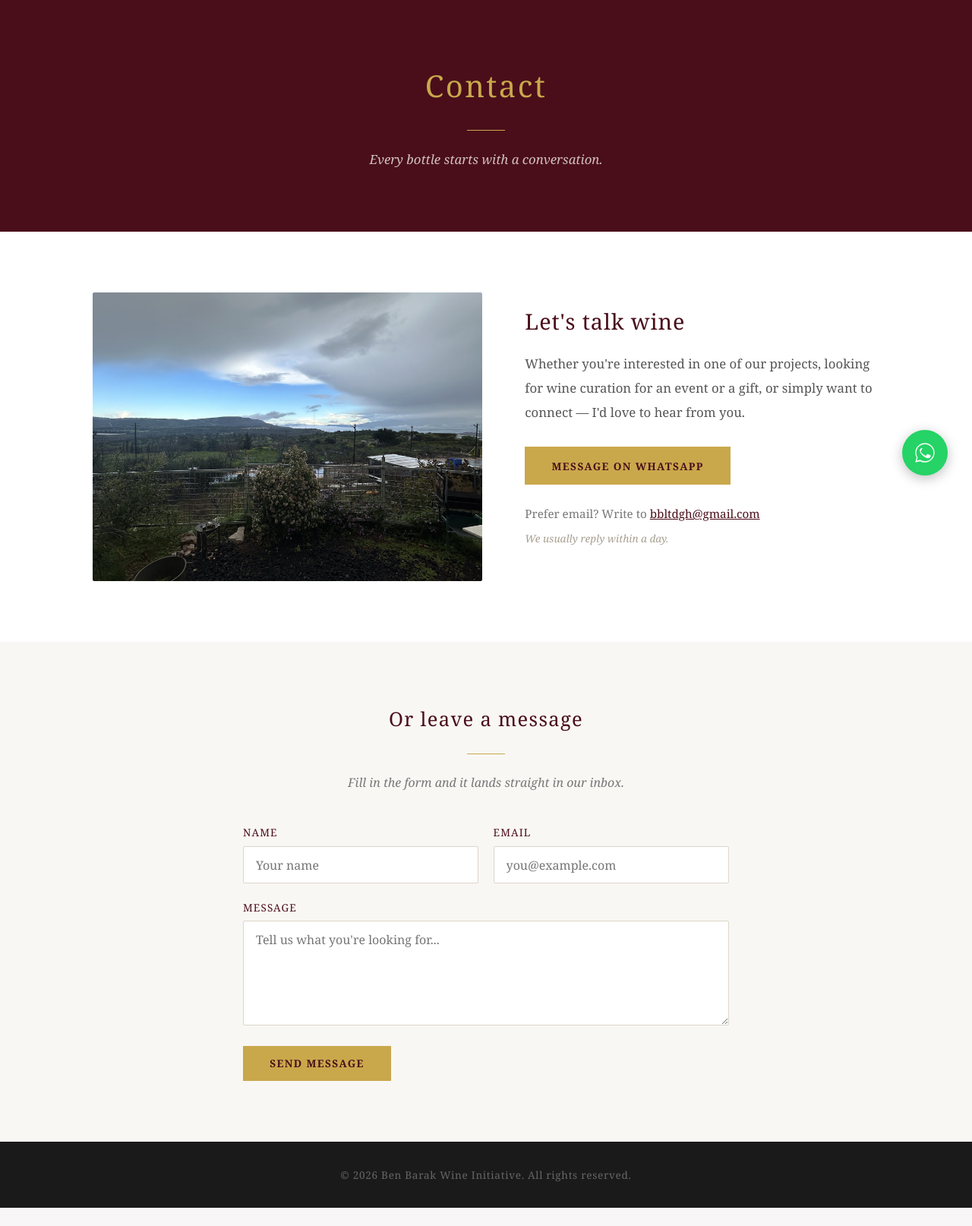
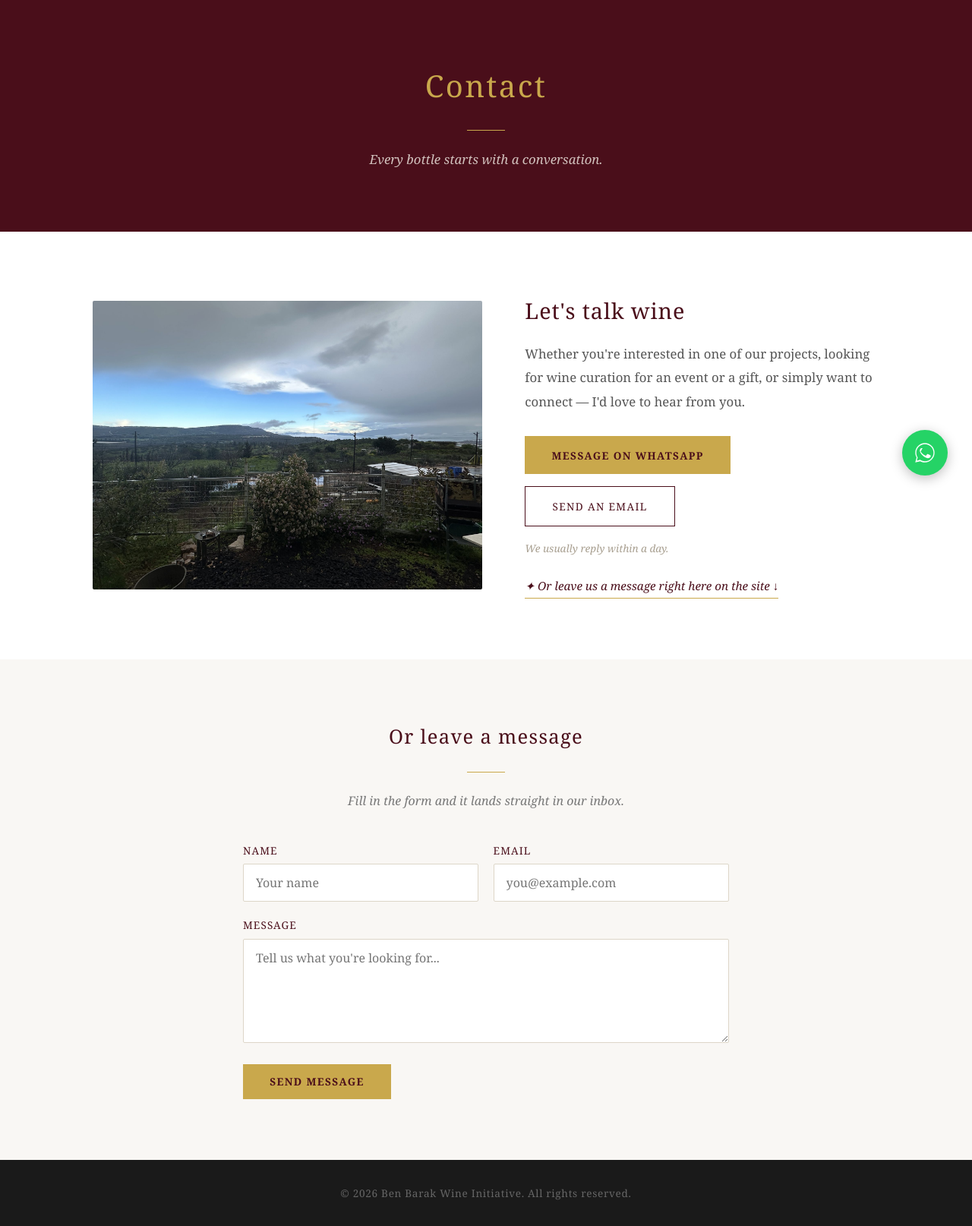
Before and after one commit to meydanbb/MBB, a Flask app: page /contact in a window 1280 px wide. Shown: the part 71-1685 px from the top of the page at 76% size. Before the commit the page ends 1661 px from the top, so only its background shows below. Run offline with Flask 3, Linux system fonts and the light colour scheme.

Commit message:
Contact page: equal WhatsApp/Email buttons, form scroll hint; smaller label on share image
Co-Authored-By: Claude Fable 5 <noreply@anthropic.com>

```diff
--- a/App/static/css/style.css
+++ b/App/static/css/style.css
@@ -783,21 +783,32 @@ nav {
     margin-bottom: 1.8rem;
 }
 
-.contact-alt {
-    margin-top: 1.5rem;
-    font-size: 0.95rem !important;
-    color: #777 !important;
-    margin-bottom: 0.3rem !important;
-}
-
-.contact-alt a {
-    color: var(--deep-wine);
+.contact-buttons {
+    display: flex;
+    gap: 1rem;
+    flex-wrap: wrap;
+    margin-bottom: 1rem;
 }
 
 .contact-promise {
     font-size: 0.85rem !important;
     font-style: italic;
     color: #a89f90 !important;
+    margin-bottom: 1.5rem !important;
+}
+
+.contact-scroll-hint {
+    display: inline-block;
+    color: var(--deep-wine);
+    font-size: 0.95rem;
+    font-style: italic;
+    text-decoration: none;
+    border-bottom: 1px solid var(--gold);
+    padding-bottom: 2px;
+}
+
+.contact-scroll-hint:hover {
+    color: var(--gold);
 }
 
 /* CONTACT FORM */
--- a/App/templates/contact.html
+++ b/App/templates/contact.html
@@ -20,14 +20,17 @@
         <div class="contact-info">
             <h2>Let's talk wine</h2>
             <p>Whether you're interested in one of our projects, looking for wine curation for an event or a gift, or simply want to connect — I'd love to hear from you.</p>
-            <a href="https://wa.me/972506286089" class="btn btn-primary" target="_blank">Message on WhatsApp</a>
-            <p class="contact-alt">Prefer email? Write to <a href="mailto:bbltdgh@gmail.com">bbltdgh@gmail.com</a></p>
+            <div class="contact-buttons">
+                <a href="https://wa.me/972506286089" class="btn btn-primary" target="_blank">Message on WhatsApp</a>
+                <a href="mailto:bbltdgh@gmail.com" class="btn btn-outline">Send an Email</a>
+            </div>
             <p class="contact-promise">We usually reply within a day.</p>
+            <a href="#leave-message" class="contact-scroll-hint">✦ Or leave us a message right here on the site ↓</a>
         </div>
     </div>
 </section>
 
-<section class="contact-form-section">
+<section class="contact-form-section" id="leave-message">
     <div class="container">
         <h2>Or leave a message</h2>
         <div class="gold-divider"></div>
```
